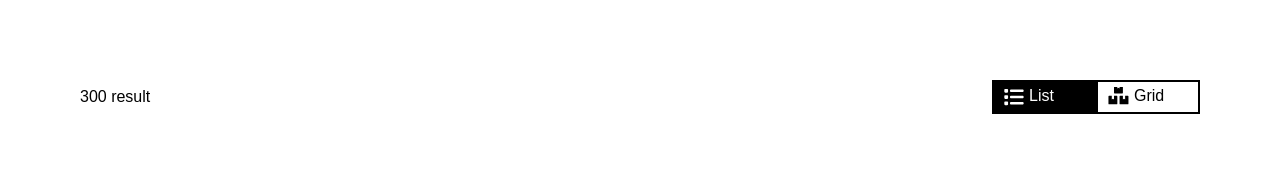
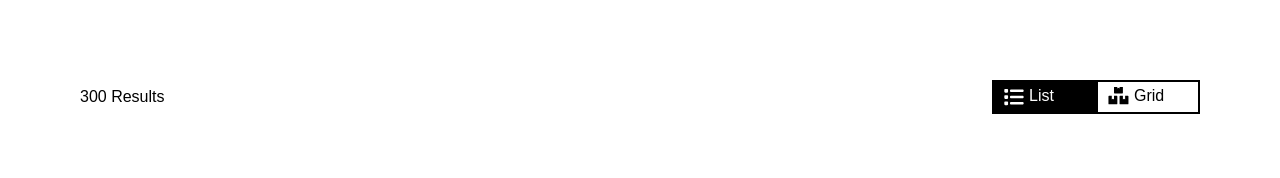
Before and after one commit to SheidaMohassesy/liquid-democracy, a Next.js app: page /components/ToggleList/ToggleList in a window 1280 px wide. Shown: the top 178 px of the page. Built offline with nearby package versions, Linux system fonts and the light colour scheme.

Commit message:
Fix a typo

```diff
--- a/src/pages/components/ToggleList/ToggleList.jsx
+++ b/src/pages/components/ToggleList/ToggleList.jsx
@@ -58,7 +58,7 @@
 
   return (
     <div className={styles.toggleList}>
-      <div className={styles.result}>300 result</div>
+      <div className={styles.result}>300 Results</div>
       <div className={styles.tabs}>
         <TabItem
           label="List"
```
